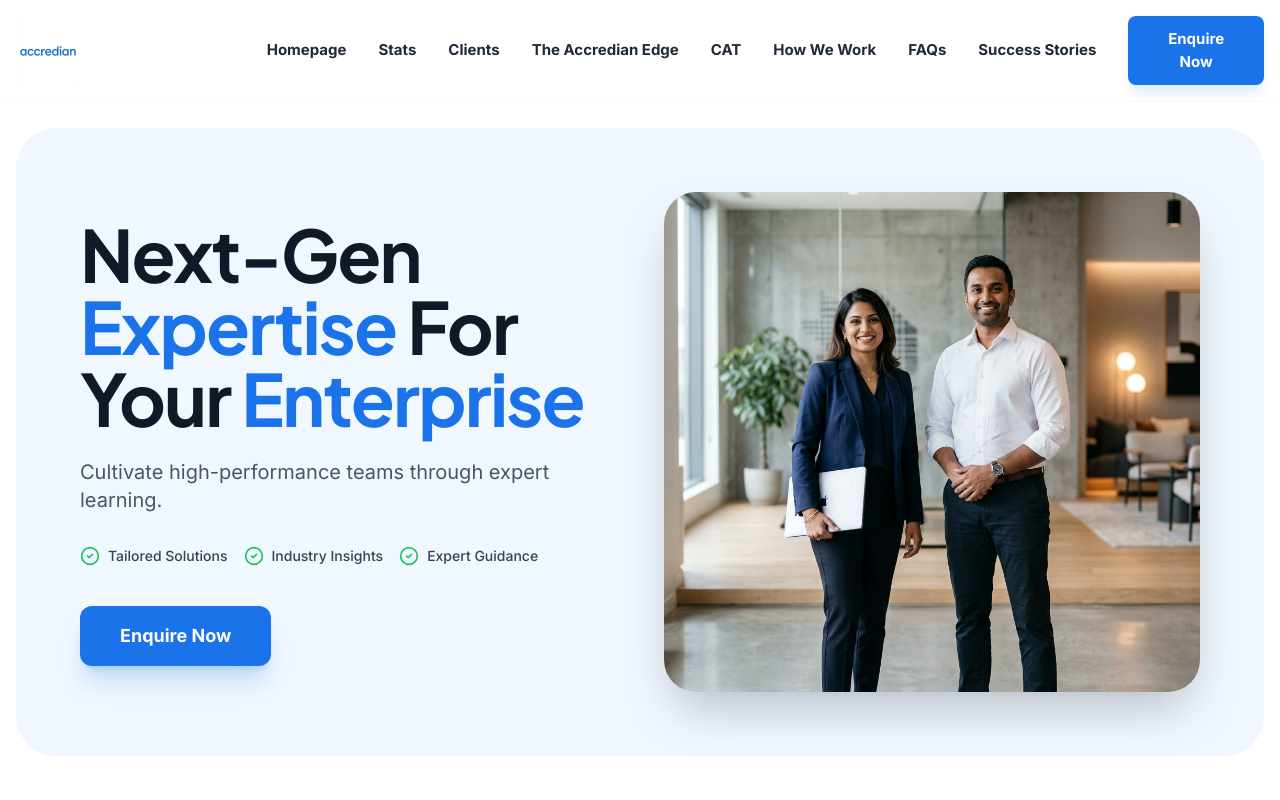
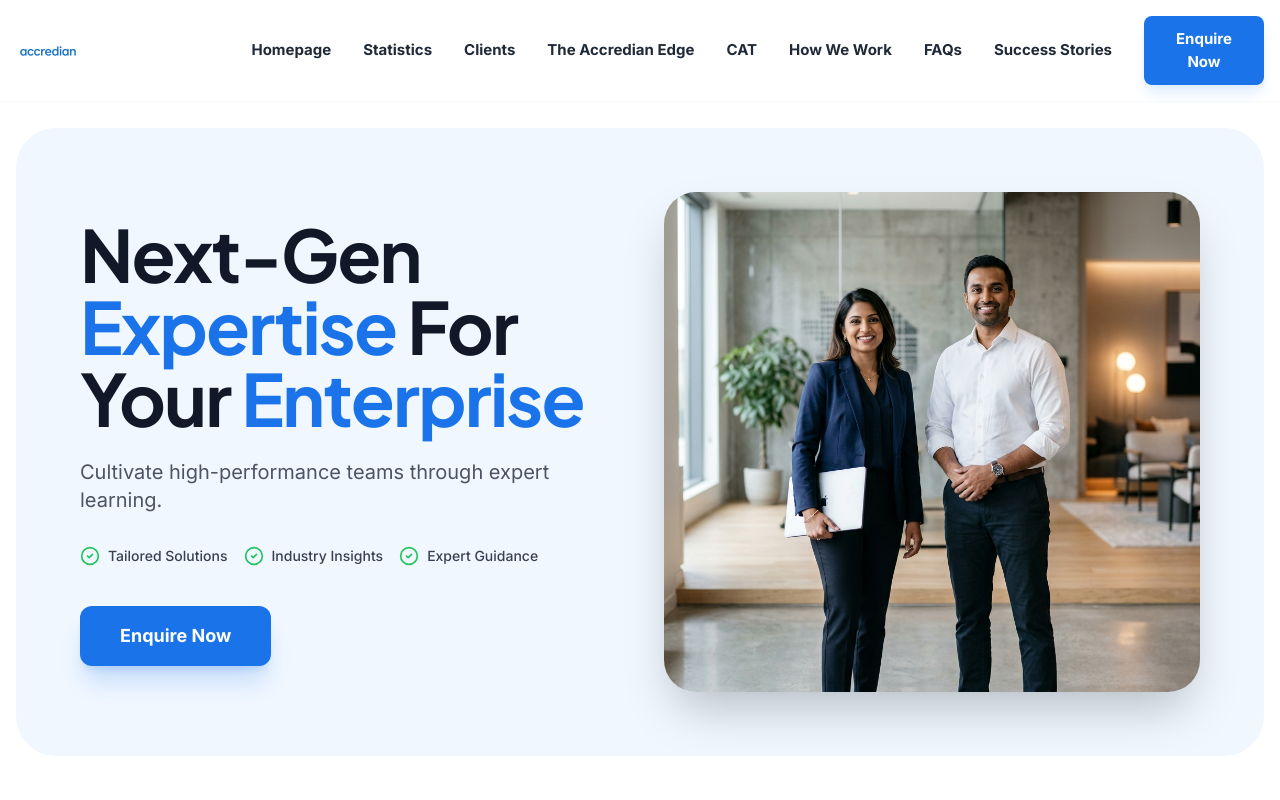
Before and after one commit to codexuttam/Accredian, a Next.js app: page / in a window 1280 px wide. Shown: the top 800 px of the page. Built offline with nearby package versions, Linux system fonts and the light colour scheme.

Commit message:
Update Stats to Statistics

```diff
--- a/src/components/layout/Navbar.tsx
+++ b/src/components/layout/Navbar.tsx
@@ -8,7 +8,7 @@ import { useModal } from "@/context/ModalContext";
 
 const navItems = [
   { name: "Homepage", href: "/#home" },
-  { name: "Stats", href: "/#stats" },
+  { name: "Statistics", href: "/#stats" },
   { name: "Clients", href: "/#clients" },
   { name: "The Accredian Edge", href: "/#edge" },
   { name: "CAT", href: "/#cat" },
```
